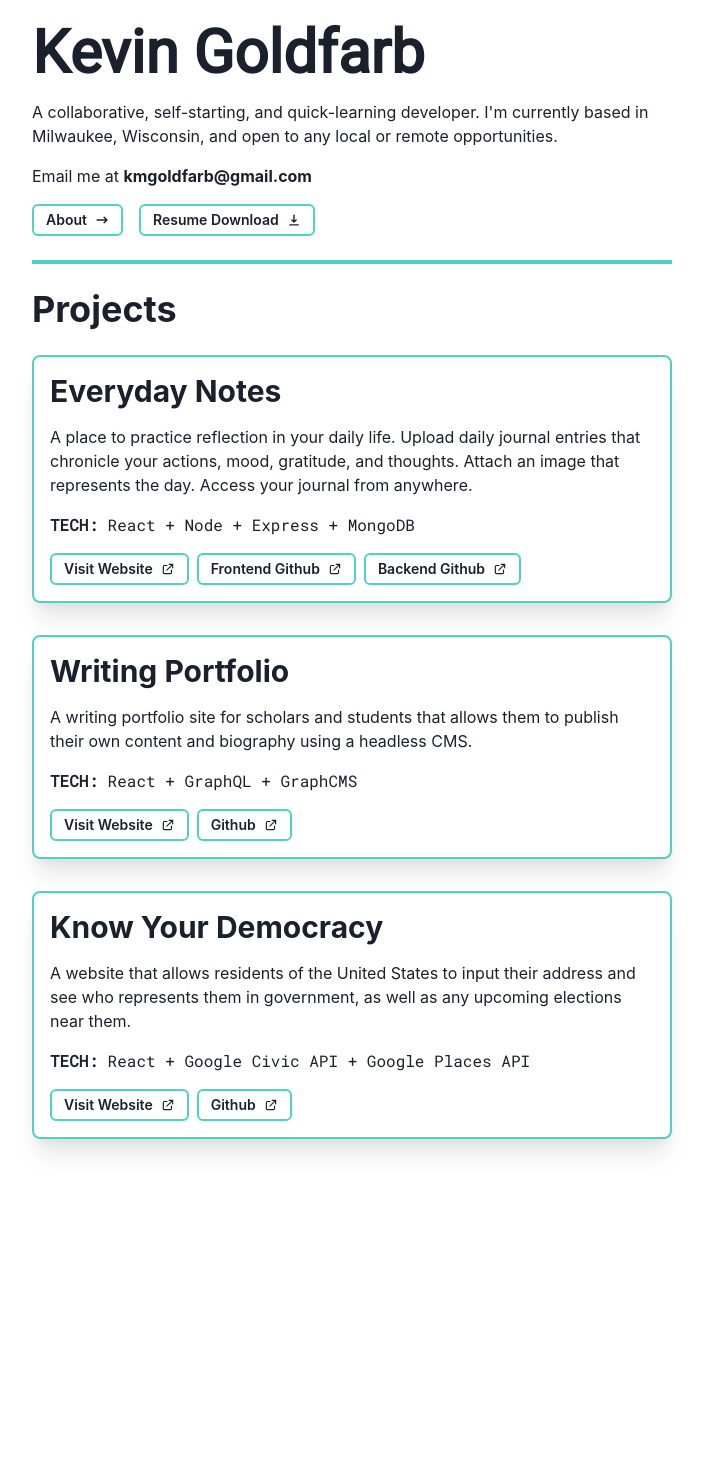
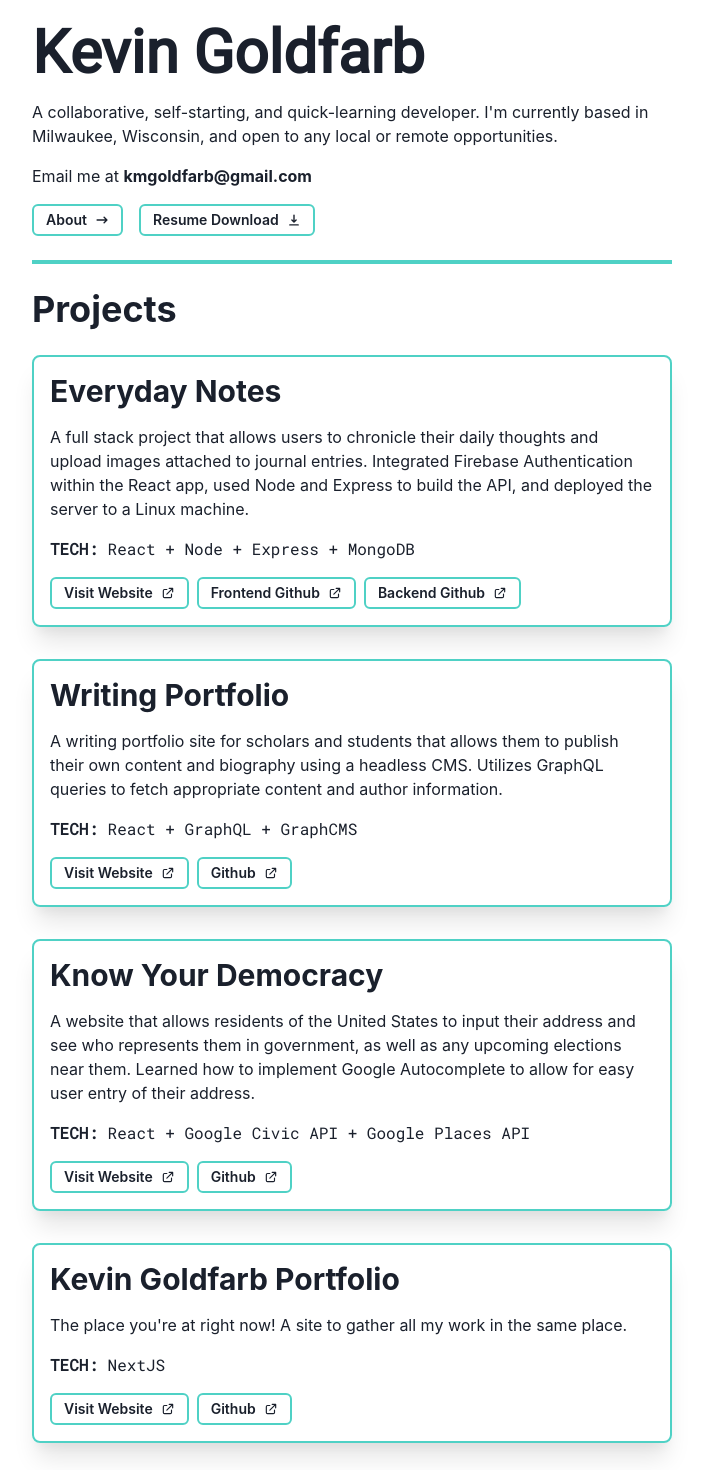
Before and after one commit to kmgoldfarb/goldfarb-portfolio, a Next.js app: page / in a window 1280 px wide. Shown: the top 1470 px of the page, without its empty margins (288-991 px from the left). Before the commit the page ends 1171 px from the top, so only its background shows below. Built offline with nearby package versions, Linux system fonts and the light colour scheme.

Commit message:
Updated card descriptions

```diff
--- a/pages/index.js
+++ b/pages/index.js
@@ -100,8 +100,9 @@ export default function Home() {
               website="http://everydaynotes.net"
               github1="https://github.com/kmgoldfarb/everyday-notes-frontend"
               github2="https://github.com/kmgoldfarb/everyday-notes-backend"
-              description="A place to practice reflection in your daily life.
-              Upload daily journal entries that chronicle your actions, mood, gratitude, and thoughts. Attach an image that represents the day. Access your journal from anywhere."
+              description="A full stack project that allows users to chronicle their daily thoughts and upload images
+              attached to journal entries. Integrated Firebase Authentication within the React app, used Node
+              and Express to build the API, and deployed the server to a Linux machine."
             />
             <ProjectCard
               twoGithub={false}
@@ -109,7 +110,9 @@ export default function Home() {
               tech="React + GraphQL + GraphCMS"
               website="https://www.daniellagoldfarb.com"
               github1="https://github.com/kmgoldfarb/writing-portfolio"
-              description="A writing portfolio site for scholars and students that allows them to publish their own content and biography using a headless CMS."
+              description="A writing portfolio site for scholars and students that allows them to publish their own content
+              and biography using a headless CMS. Utilizes GraphQL queries to fetch appropriate content and
+              author information."
             />
             <ProjectCard
               twoGithub={false}
@@ -117,7 +120,17 @@ export default function Home() {
               tech="React + Google Civic API + Google Places API"
               website="https://www.knowyourdemocracy.com"
               github1="https://github.com/kmgoldfarb/know-your-democracy"
-              description="A website that allows residents of the United States to input their address and see who represents them in government, as well as any upcoming elections near them."
+              description="A website that allows residents of the United States to input their address and see who
+              represents them in government, as well as any upcoming elections near them. Learned how to
+              implement Google Autocomplete to allow for easy user entry of their address."
+            />
+            <ProjectCard
+              twoGithub={false}
+              title="Kevin Goldfarb Portfolio"
+              tech="NextJS"
+              website="https://kevingoldfarb.com"
+              github1="https://github.com/kmgoldfarb/goldfarb-portfolio"
+              description="The place you're at right now! A site to gather all my work in the same place."
             />
           </Box>
         </Box>
```
